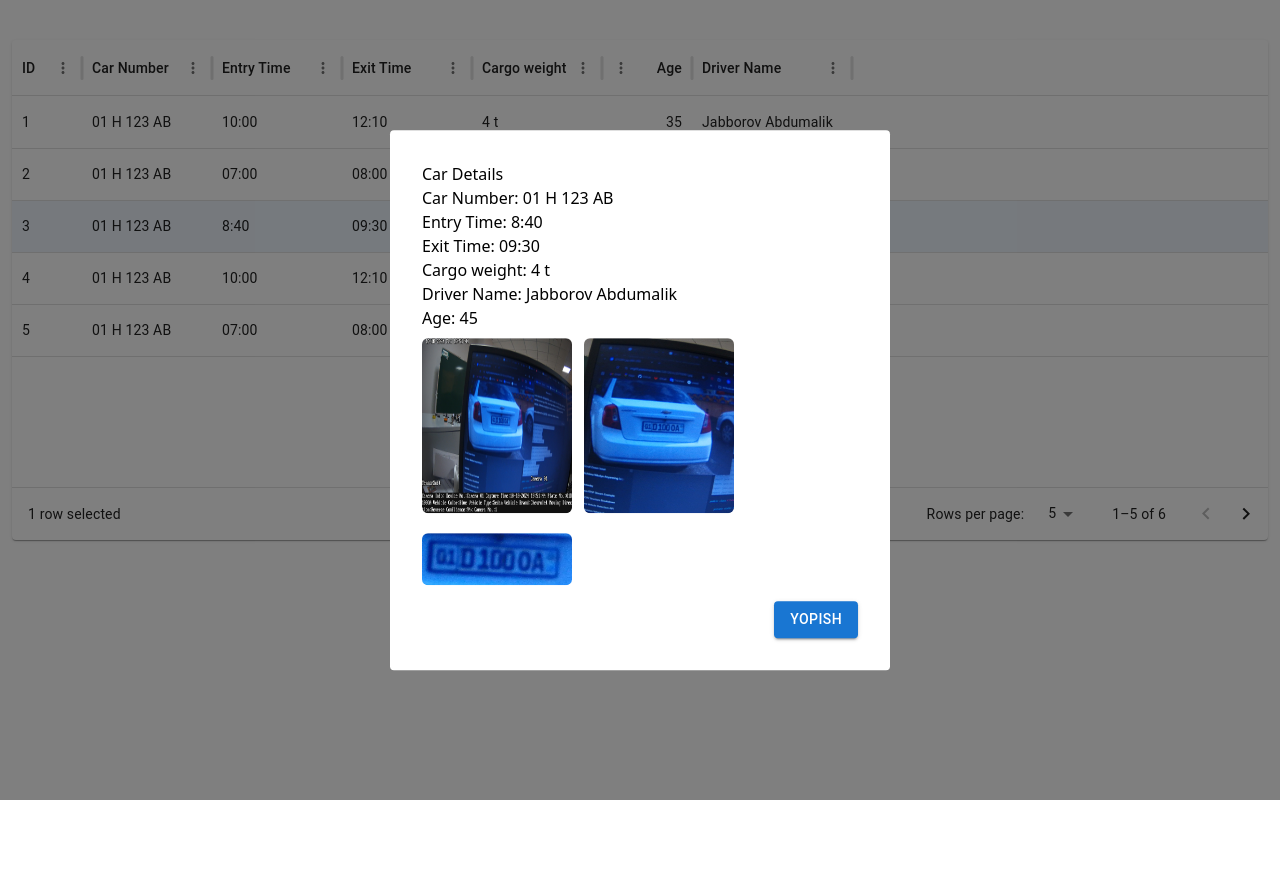
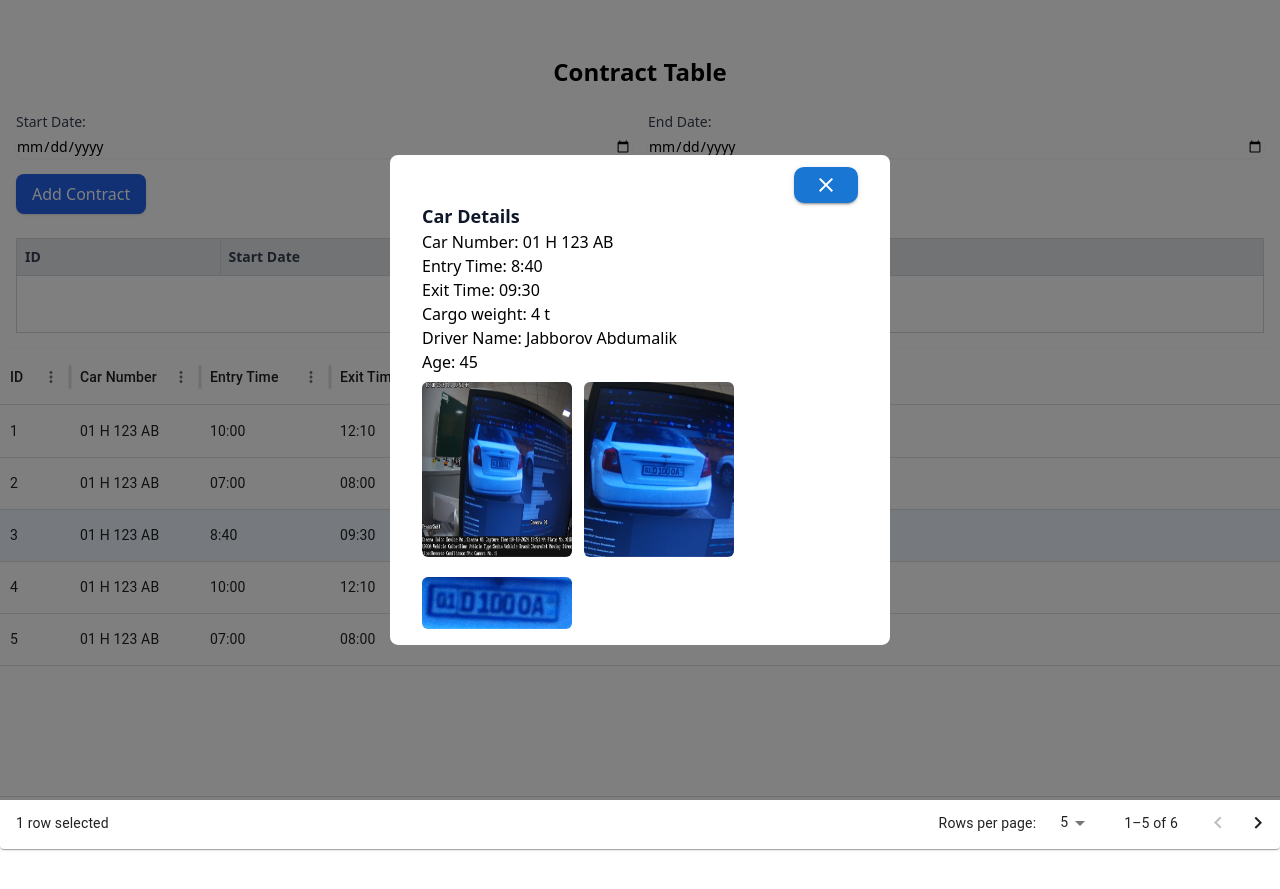
Before and after one commit to roziqovmuhammadali0110/Tarozi, a React (Vite) app: page /home in a window 1280 px wide. Both pictures are taken after a click on the element "8:40". Before the commit the page ends 800 px from the top, so only its background shows below. Built offline with nearby package versions, Linux system fonts and the light colour scheme.

Commit message:
cantract add

```diff
--- a/package.json
+++ b/package.json
@@ -18,6 +18,7 @@
     "@mui/styled-engine-sc": "^6.1.4",
     "@mui/x-data-grid": "^7.21.0",
     "axios": "^1.7.7",
+    "jspdf": "^2.5.2",
     "react": "^18.3.1",
     "react-dom": "^18.3.1",
     "react-router-dom": "^6.27.0",
--- a/src/App.jsx
+++ b/src/App.jsx
@@ -5,7 +5,7 @@ import CodePages from "./pages/CodePages";
 
 function App() {
   return (
-    <div className="home w-screen h-screen">
+    <div>
       <Routes>
         <Route path="/" element={<TelPages />} />
         <Route path="/code" element={<CodePages />} />
--- /dev/null
+++ b/src/components/ContractForm.jsx
@@ -0,0 +1,125 @@
+import React, { useState } from "react";
+
+const ContractTable = () => {
+  // Shartnoma ma'lumotlarini saqlash uchun state
+  const [contracts, setContracts] = useState([]);
+  const [startDate, setStartDate] = useState("");
+  const [endDate, setEndDate] = useState("");
+
+  // Random shartnoma ID generatsiya qilish
+  const generateContractId = () => {
+    return Math.floor(100000 + Math.random() * 900000); // 6 xonali random son
+  };
+
+  // Sanani formatlash: kun/oy/yil shaklida
+  const formatDate = (date) => {
+    const options = { day: "2-digit", month: "2-digit", year: "numeric" };
+    return new Date(date).toLocaleDateString("en-GB", options);
+  };
+
+  // Shartnoma qo'shish funksiyasi
+  const addContract = () => {
+    if (startDate && endDate) {
+      const newContract = {
+        id: generateContractId(),
+        startDate: formatDate(startDate),
+        endDate: formatDate(endDate)
+      };
+      setContracts([...contracts, newContract]); // Yangi shartnomani qo'shish
+      setStartDate(""); // Inputlarni tozalash
+      setEndDate("");
+    } else {
+      alert("Iltimos, boshlanish va tugash sanasini kiriting!");
+    }
+  };
+
+  return (
+    <div className="max-w-[1440px] mx-auto p-4">
+      <h2 className="text-2xl font-bold mb-6 text-center">Contract Table</h2>
+
+      {/* Boshlanish va tugash sanasi inputlari */}
+      <div className="grid grid-cols-1 gap-4 sm:grid-cols-2">
+        <div>
+          <label
+            htmlFor="start-date"
+            className="block text-sm font-medium text-gray-700">
+            Start Date:
+          </label>
+          <input
+            type="date"
+            id="start-date"
+            value={startDate}
+            onChange={(e) => setStartDate(e.target.value)}
+            className="mt-1 block w-full rounded-md border-gray-300 shadow-sm focus:border-indigo-500 focus:ring-indigo-500 sm:text-sm"
+          />
+        </div>
+
+        <div>
+          <label
+            htmlFor="end-date"
+            className="block text-sm font-medium text-gray-700">
+            End Date:
+          </label>
+          <input
+            type="date"
+            id="end-date"
+            value={endDate}
+            onChange={(e) => setEndDate(e.target.value)}
+            className="mt-1 block w-full rounded-md border-gray-300 shadow-sm focus:border-indigo-500 focus:ring-indigo-500 sm:text-sm"
+          />
+        </div>
+      </div>
+
+      {/* Shartnoma qo'shish tugmasi */}
+      <button
+        onClick={addContract}
+        className="mt-4 bg-blue-600 text-white py-2 px-4 rounded-lg shadow hover:bg-blue-700 transition duration-300">
+        Add Contract
+      </button>
+
+      {/* Shartnomalar ro'yxatini jadvalda ko'rsatish */}
+      <div className="overflow-x-auto mt-6">
+        <table className="min-w-full table-auto border-collapse border border-gray-300">
+          <thead className="bg-gray-200">
+            <tr>
+              <th className="border border-gray-300 p-2 text-left text-sm font-semibold text-gray-700">
+                ID
+              </th>
+              <th className="border border-gray-300 p-2 text-left text-sm font-semibold text-gray-700">
+                Start Date
+              </th>
+              <th className="border border-gray-300 p-2 text-left text-sm font-semibold text-gray-700">
+                End Date
+              </th>
+            </tr>
+          </thead>
+          <tbody>
+            {contracts.length === 0 ? (
+              <tr>
+                <td colSpan="3" className="text-center p-4 text-gray-500">
+                  No contracts added yet.
+                </td>
+              </tr>
+            ) : (
+              contracts.map((contract) => (
+                <tr key={contract.id} className="hover:bg-gray-100">
+                  <td className="border border-gray-300 p-2 text-sm">
+                    {contract.id}
+                  </td>
+                  <td className="border border-gray-300 p-2 text-sm">
+                    {contract.startDate}
+                  </td>
+                  <td className="border border-gray-300 p-2 text-sm">
+                    {contract.endDate}
+                  </td>
+                </tr>
+              ))
+            )}
+          </tbody>
+        </table>
+      </div>
+    </div>
+  );
+};
+
+export default ContractTable;
--- a/src/components/KeepMountedModal.jsx
+++ b/src/components/KeepMountedModal.jsx
@@ -2,6 +2,7 @@ import React from "react";
 import Modal from "@mui/material/Modal";
 import Box from "@mui/material/Box";
 import Button from "@mui/material/Button"; // Tugma uchun import
+import CloseIcon from "@mui/icons-material/Close";
 
 const KeepMountedModal = ({ open, onClose, rowData }) => {
   return (
@@ -17,20 +18,34 @@ const KeepMountedModal = ({ open, onClose, rowData }) => {
           left: "50%",
           transform: "translate(-50%, -50%)", // Markazlashtirish
           padding: 4,
+          paddingTop: 1,
+          paddingBottom: 2,
           bgcolor: "background.paper",
-          borderRadius: 1,
+          borderRadius: 2,
           outline: "none", // Modalning konturini olib tashlash
           maxWidth: "500px", // Maximal kenglik
           width: "90%" // Mobil qurilmalar uchun kenglikni moslashtirish
         }}>
         <div>
-          <h2 id="keep-mounted-modal-title">Car Details</h2>
-          <p>Car Number: {rowData.carNumber}</p>
-          <p>Entry Time: {rowData.entryTime}</p>
-          <p>Exit Time: {rowData.exitTime}</p>
-          <p>Cargo weight: {rowData.cargoWeight}</p>
-          <p>Driver Name: {rowData.driverName}</p>
-          <p>Age: {rowData.age}</p>
+          <div className="flex justify-end mt-1">
+            <Button
+              variant="contained"
+              style={{ borderRadius: "10px", width: "40px" }}
+              onClick={onClose}>
+              <CloseIcon />
+            </Button>
+          </div>
+          <h2
+            id="keep-mounted-modal-title"
+            className="font-semibold text-[18px] text-slate-900">
+            Car Details
+          </h2>
+          <p className="font-medium">Car Number: {rowData.carNumber}</p>
+          <p className="font-medium">Entry Time: {rowData.entryTime}</p>
+          <p className="font-medium">Exit Time: {rowData.exitTime}</p>
+          <p className="font-medium">Cargo weight: {rowData.cargoWeight}</p>
+          <p className="font-medium">Driver Name: {rowData.driverName}</p>
+          <p className="font-medium">Age: {rowData.age}</p>
 
           {/* Rasmlar ko'rsatilmoqda */}
           <div className="flex flex-wrap gap-3">
@@ -46,11 +61,6 @@ const KeepMountedModal = ({ open, onClose, rowData }) => {
           </div>
 
           {/* Modalni yopish uchun tugma */}
-          <div className="flex justify-end mt-4">
-            <Button variant="contained" onClick={onClose}>
-              Yopish
-            </Button>
-          </div>
         </div>
       </Box>
     </Modal>
--- a/src/pages/Home.jsx
+++ b/src/pages/Home.jsx
@@ -1,11 +1,12 @@
+import ContractForm from "../components/ContractForm";
 import DataTable from "../components/DataTable";
 //import Header from "../components/Header";
 //import Navbar from "../components/Navbar";
 
 const Home = () => {
   return (
-    <div className="max-w-[1440px] mx-auto py-10 px-3 ">
-      {/* <Navbar /> */}
+    <div className="max-w-[1440px] mx-auto py-10 ">
+      <ContractForm />
       {/* <Header /> */}
       <DataTable />
     </div>
```
Also changed, not shown: 1 other file (tests, documents, lock files or other folders).
